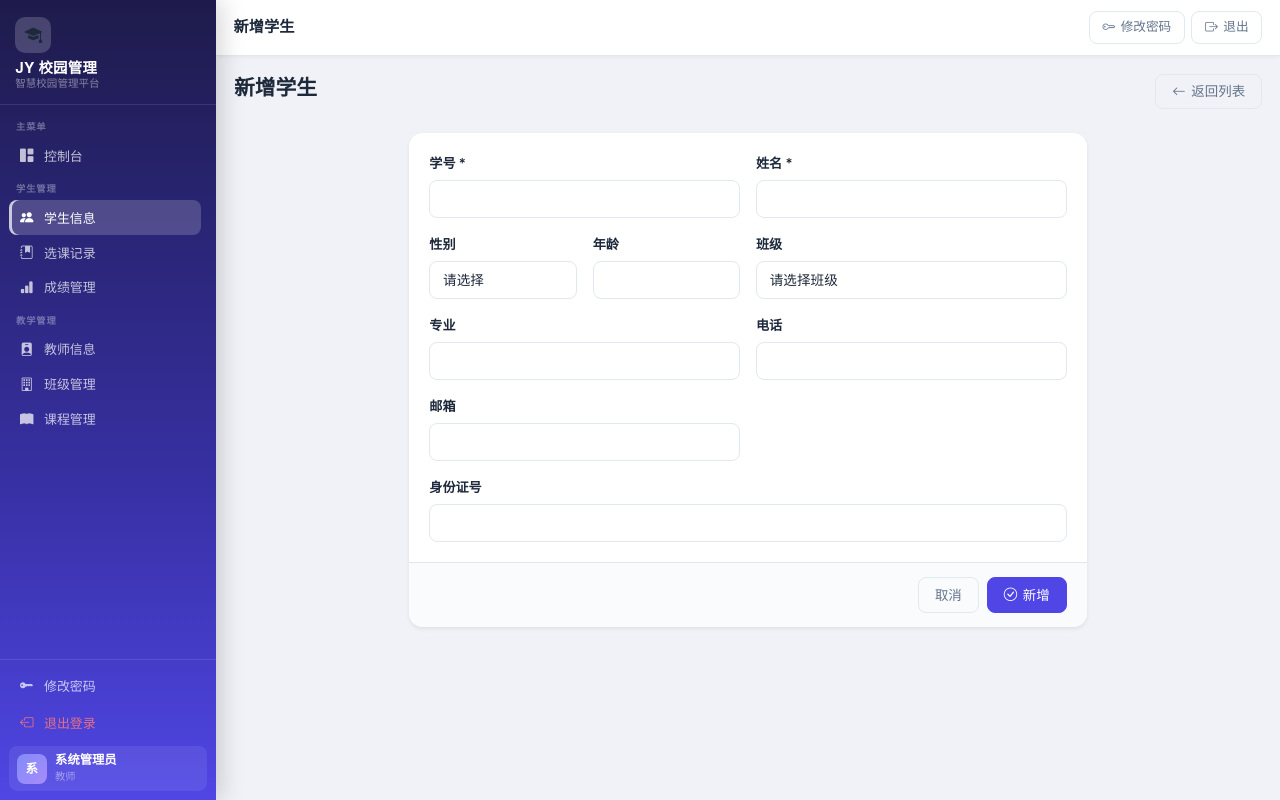
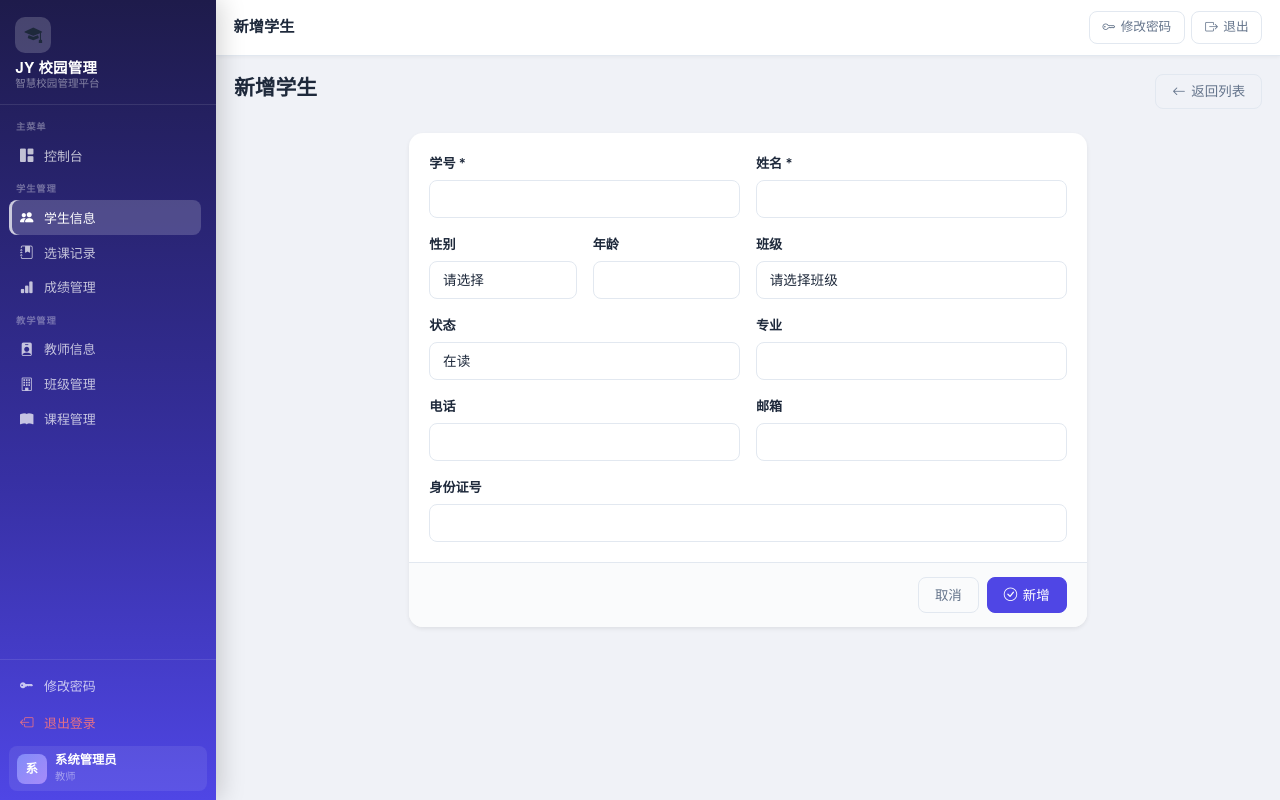
Before and after one commit to weichuyi/jystudent, a Flask app: page /students/add in a window 1280 px wide. Run offline with Flask 3, Linux system fonts and the light colour scheme; a user stored in the database is signed in; data comes from the database, SQL or seed files in the repository; data that the repository does not hold is empty.

Commit message:
添加学籍状态字段；移除“返回”筛选器
在学生表单模板中添加一个“状态”选择器，选项包括在读、休学和退学（未设置时默认为在读）。同时从学生列表筛选器中移除“复学”选项。这些模板修改可让用户设置学生状态，并简化列表筛选器选项。

```diff
--- a/templates/students/form.html
+++ b/templates/students/form.html
@@ -50,6 +50,15 @@
                         </div>
 
                         <div class="col-md-6">
+                            <label class="form-label">状态</label>
+                            <select class="form-select" name="status">
+                                <option value="enrolled" {% if (student.status or 'enrolled') == 'enrolled' %}selected{% endif %}>在读</option>
+                                <option value="leave" {% if student.status == 'leave' %}selected{% endif %}>休学</option>
+                                <option value="dropout" {% if student.status == 'dropout' %}selected{% endif %}>退学</option>
+                            </select>
+                        </div>
+
+                        <div class="col-md-6">
                             <label class="form-label">专业</label>
                             <input class="form-control" type="text" name="major" value="{{ student.major or '' }}">
                         </div>
--- a/templates/students/list.html
+++ b/templates/students/list.html
@@ -34,7 +34,6 @@
         <option value="">所有状态</option>
         <option value="enrolled" {% if status == 'enrolled' %}selected{% endif %}>在读</option>
         <option value="leave"    {% if status == 'leave'    %}selected{% endif %}>休学</option>
-        <option value="return"   {% if status == 'return'   %}selected{% endif %}>复学</option>
         <option value="dropout"  {% if status == 'dropout'  %}selected{% endif %}>退学</option>
       </select>
       <button class="btn btn-primary" type="submit"><i class="bi bi-search"></i> 搜索</button>
```
